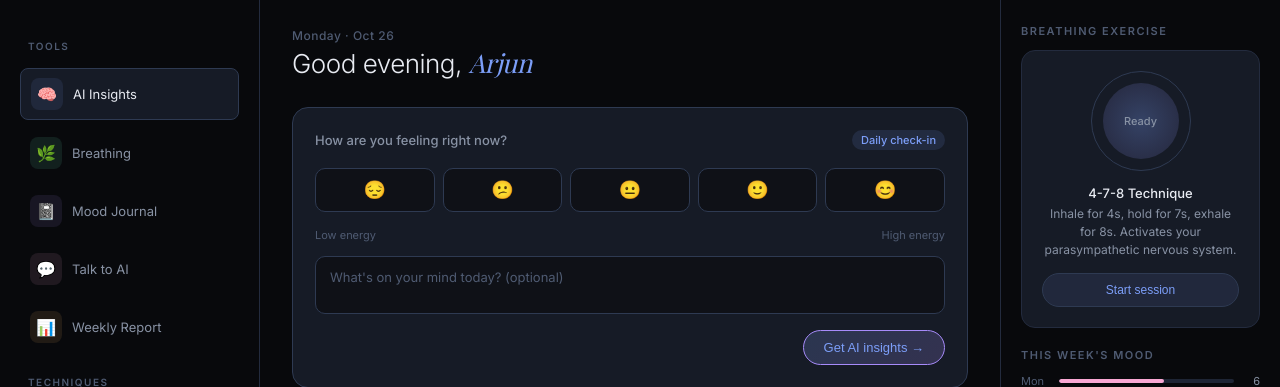
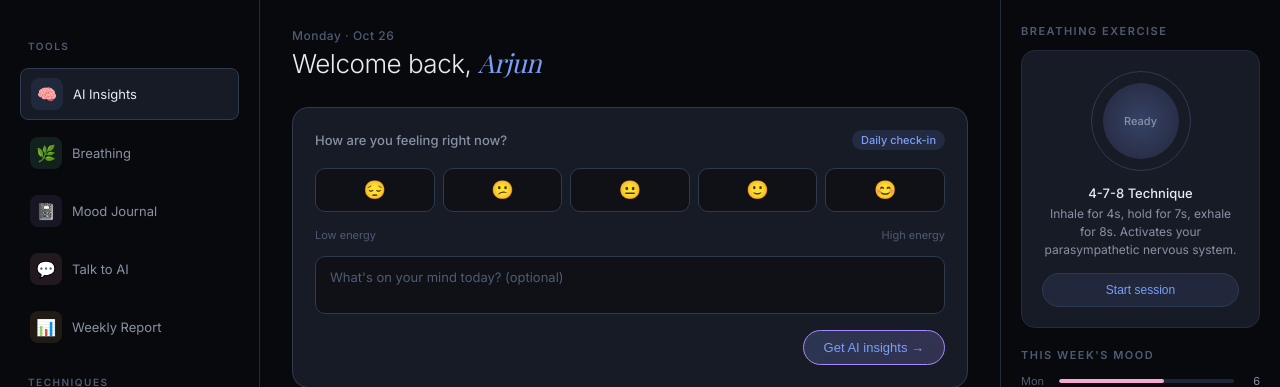
Before and after one commit to anujdbhure/MindEase-AI, a Flask app: page / in a window 1280 px wide. Shown: the part 69-456 px from the top of the page. Run offline with Flask 3, Linux system fonts and the light colour scheme; some web fonts are replaced.

Commit message:
UI update: changed greeting text for v2 demo

```diff
--- a/templates/index.html
+++ b/templates/index.html
@@ -235,7 +235,7 @@ nav{display:flex;align-items:center;justify-content:space-between;padding:18px 3
   <main class="center">
     <div class="greeting">
       <div class="greeting-sub">Monday · Oct 26</div>
-      <div class="greeting-main">Good evening, <em>Arjun</em></div>
+      <div class="greeting-main">Welcome back, <em>Arjun</em></div>
     </div>
 
     <!-- MOOD CHECK-IN -->
```
